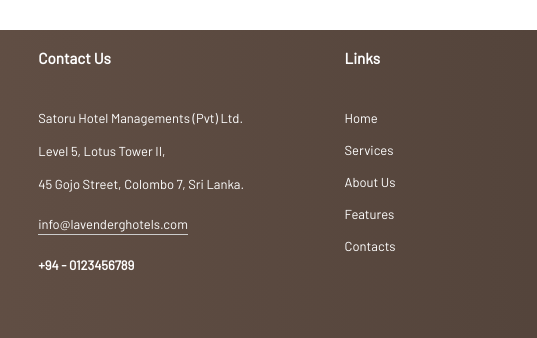
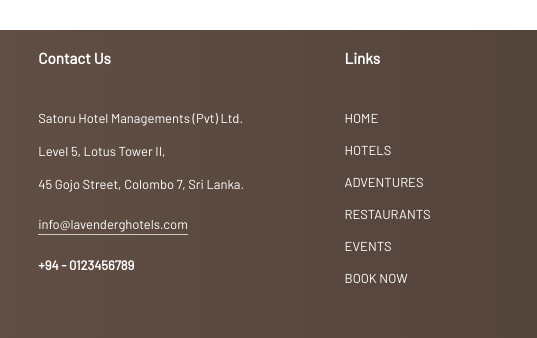
Before and after one commit to Dulya-R/Dulya-R.github.io, a plain HTML site: page event2.html in a window 1280 px wide. Shown: the part 2638-2976 px from the top of the page, 367-904 px from the left. Drawn offline with Linux system fonts and the light colour scheme.

Commit message:
Update event2.html

```diff
--- a/event2.html
+++ b/event2.html
@@ -113,15 +113,16 @@
                     <p class="email-id">info@lavenderghotels.com</p>
                     <h4>+94 - 0123456789</h4>
                 </div>
-                <div class="col">
+               <div class="col">
                     <h3>Links</h3>
                     <ul>
-                        <li><a href="">Home</a></li>
-                        <li><a href="">Services</a></li>
-                        <li><a href="">About Us</a></li>
-                        <li><a href="">Features</a></li>
-                        <li><a href="">Contacts</a></li>
-                    </ul>
+                        <li><a href="index.html">HOME</a></li>
+                        <li><a href="hotels.html">HOTELS</a>
+                        <li><a href="adventures.html">ADVENTURES</a></li>
+                        <li><a href="restaurants.html">RESTAURANTS</a></li>
+                        <li><a href="events.html">EVENTS</a>
+                        <li><a href="bookings.html">BOOK NOW</a></li>
+                     </ul>
                 </div>
                 <div class="col">
                     <h3>Subscribe</h3>
```
